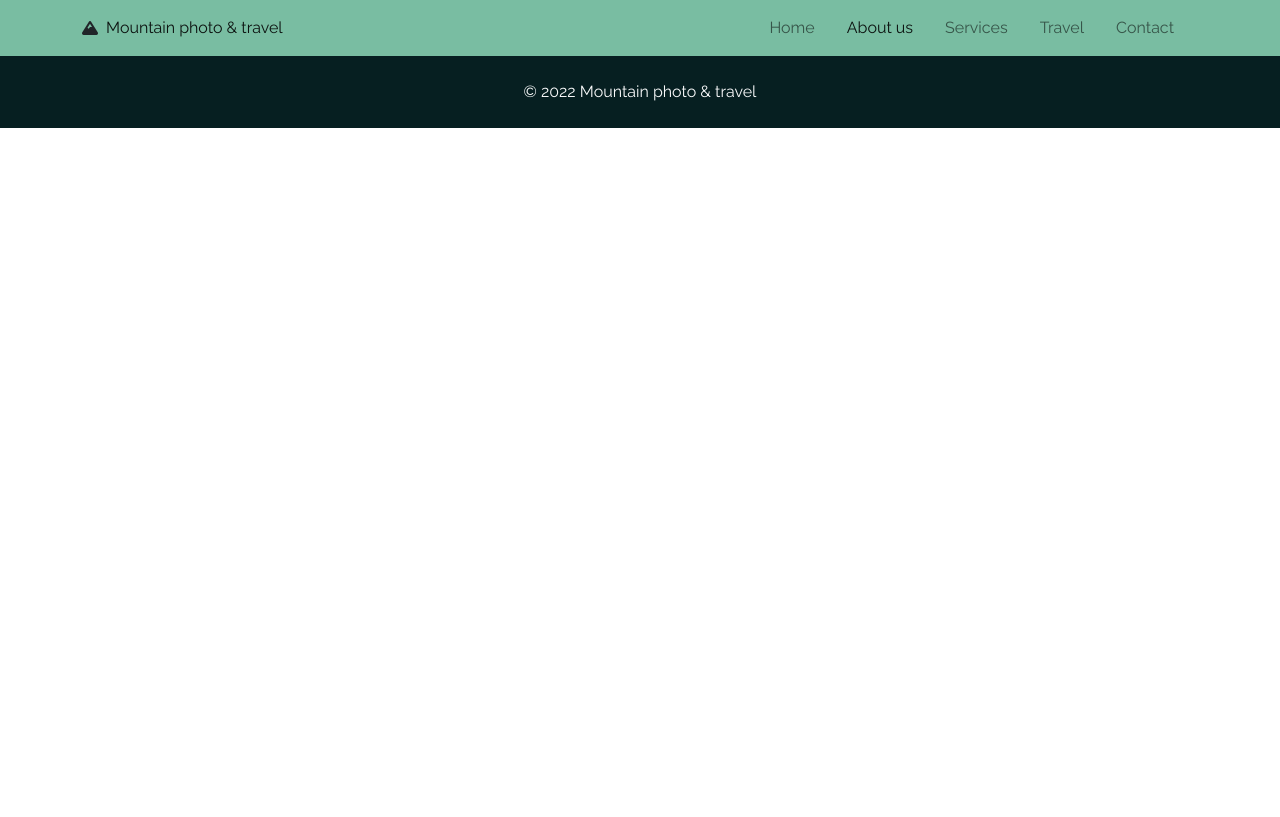
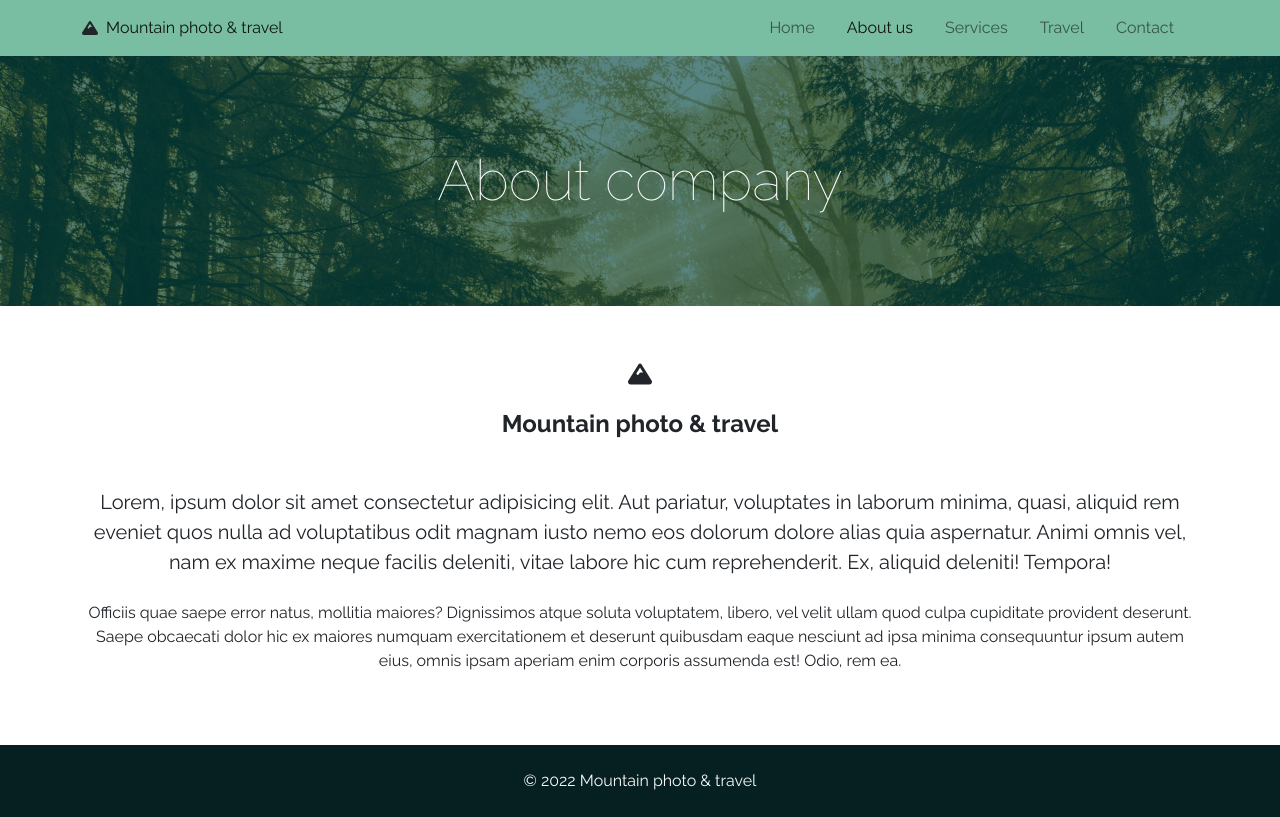
Before and after one commit to Agnesbrzo/mountain-photography-and-travel, a plain HTML site: page aboutus.html in a window 1280 px wide. Drawn offline with nearby package versions, Linux system fonts and the light colour scheme.

Commit message:
adding main section with banner and short description

```diff
--- a/aboutus.html
+++ b/aboutus.html
@@ -67,6 +67,39 @@
         </div>
       </div>
     </nav>
+    <main>
+      <section class="banner-about position-relative">
+        <div class="dark-layer">
+          <div
+            class="container h-100 d-flex justify-content-center align-items-center"
+          >
+            <p class="text-center text-light display-4 mb-0">About company</p>
+          </div>
+        </div>
+      </section>
+      <section class="short-description-about py-5 my-2 text-center">
+        <div class="container">
+          <i class="fas fa-solid fa-mountain pb-4 fs-4 d-block"></i>
+          <h4 class="mb-5 fw-bold">Mountain photo & travel</h4>
+          <p class="lead fw-normal mb-4">
+            Lorem, ipsum dolor sit amet consectetur adipisicing elit. Aut
+            pariatur, voluptates in laborum minima, quasi, aliquid rem eveniet
+            quos nulla ad voluptatibus odit magnam iusto nemo eos dolorum dolore
+            alias quia aspernatur. Animi omnis vel, nam ex maxime neque facilis
+            deleniti, vitae labore hic cum reprehenderit. Ex, aliquid deleniti!
+            Tempora!
+          </p>
+          <p>
+            Officiis quae saepe error natus, mollitia maiores? Dignissimos atque
+            soluta voluptatem, libero, vel velit ullam quod culpa cupiditate
+            provident deserunt. Saepe obcaecati dolor hic ex maiores numquam
+            exercitationem et deserunt quibusdam eaque nesciunt ad ipsa minima
+            consequuntur ipsum autem eius, omnis ipsam aperiam enim corporis
+            assumenda est! Odio, rem ea.
+          </p>
+        </div>
+      </section>
+    </main>
 
     <footer
       class="text-light text-center py-4"
--- a/css/style.css
+++ b/css/style.css
@@ -36,3 +36,11 @@ body {
   background-position: center;
   height: 350px;
 }
+
+.banner-about {
+  height: 250px;
+  background-image: url(../img/about/banner-about.jpg);
+  background-position: top;
+  background-size: cover;
+  background-repeat: no-repeat;
+}
```
Also changed, not shown: img/about/banner-about.jpg (added).
